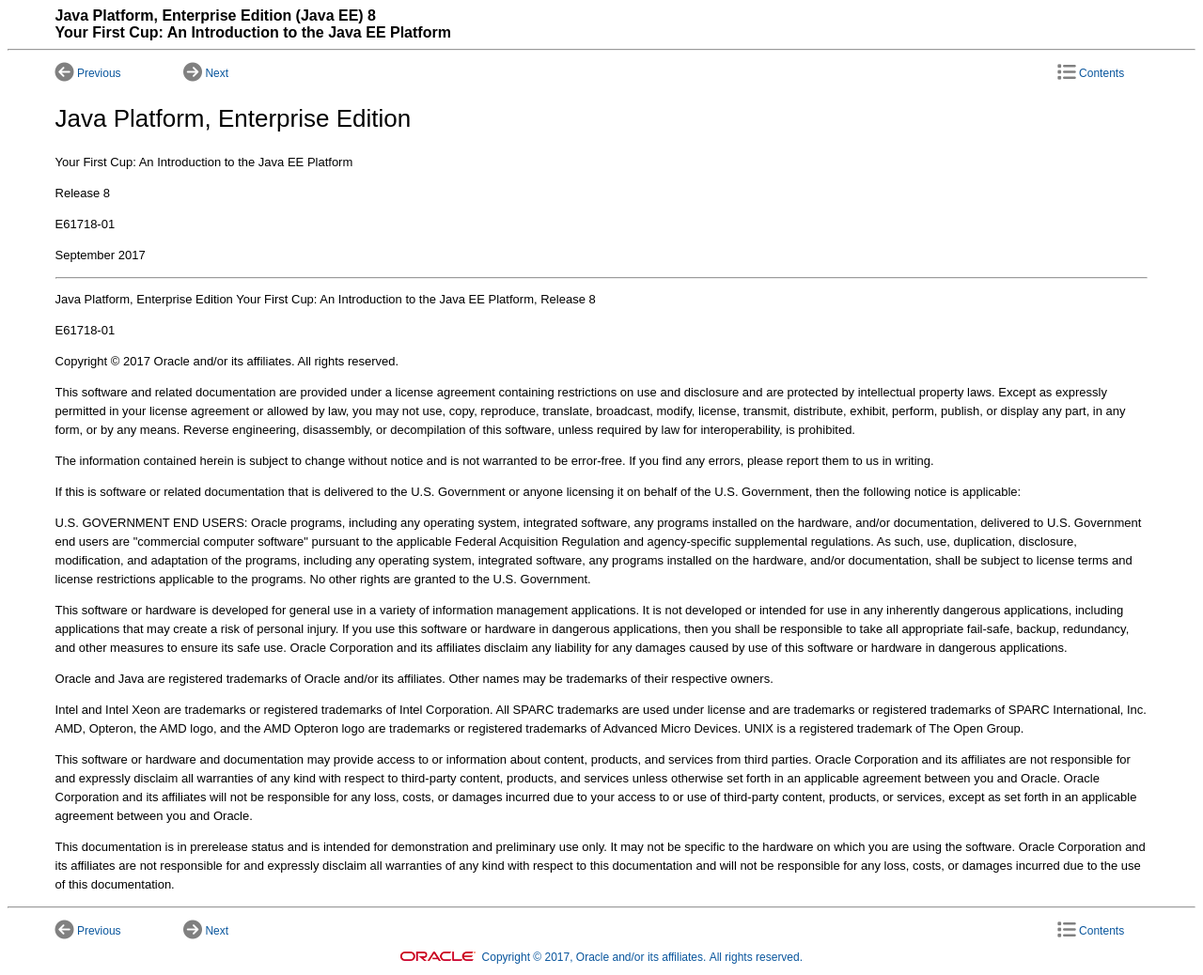
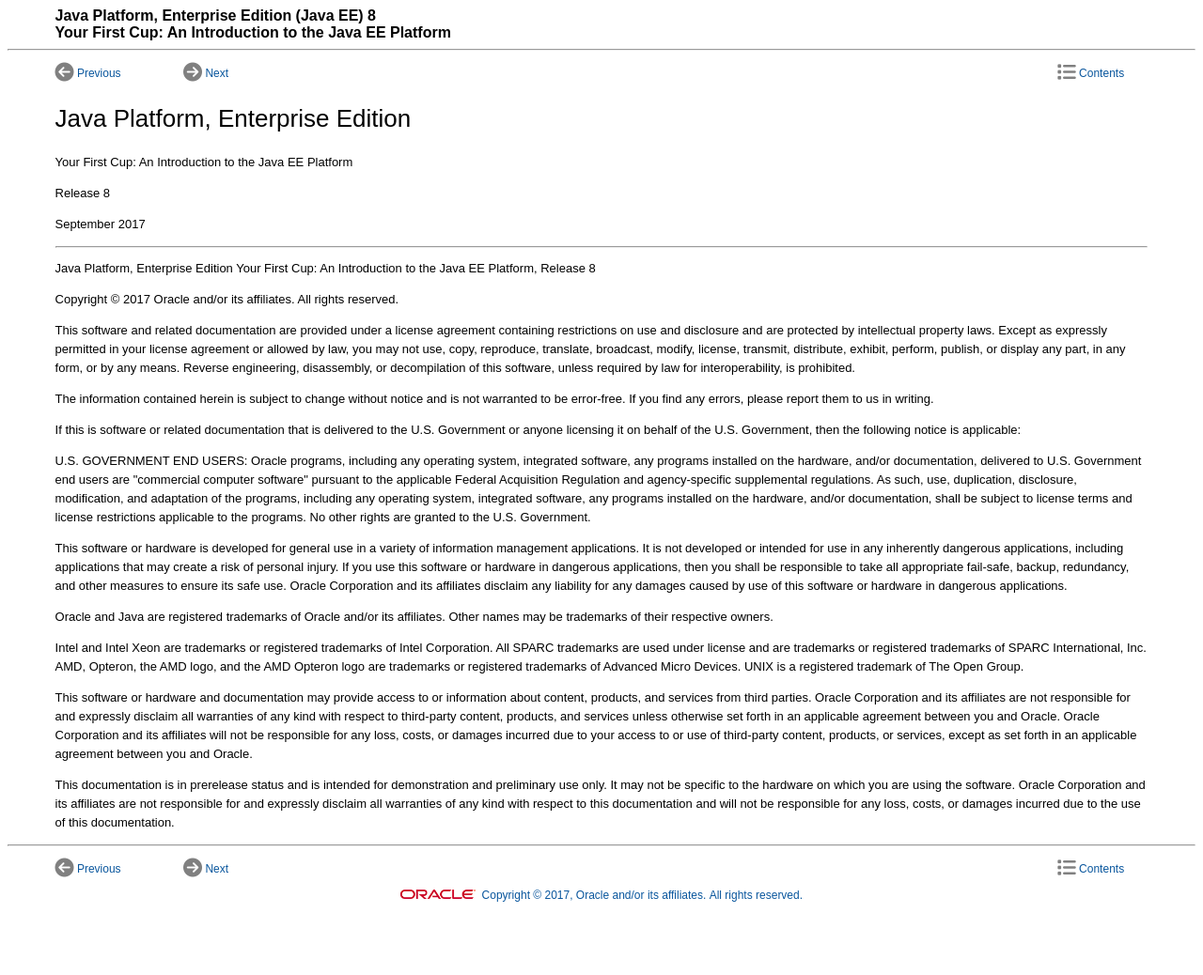
Before and after one commit to javaee/firstcup, a Jekyll site: the page title.html, which Jekyll copies as it is, in a window 1280 px wide. Shown: the whole page at 94% size. Built offline with Jekyll 4.4.1, drawn with Linux system fonts in a browser that asks for light colours; nearby versions of some CDN libraries; after the commit the page ends 972 px from its top, so only the background shows below that.

Commit message:
Update site

```diff
--- a/title.html
+++ b/title.html
@@ -61,18 +61,12 @@
 <p>Release 8</p>
 </div>
 <div class="paragraph">
-<p>E61718-01</p>
-</div>
-<div class="paragraph">
 <p>September 2017</p>
 </div>
 <hr>
 <div class="paragraph">
 <p>Java Platform, Enterprise Edition Your First Cup: An Introduction to the
 Java EE Platform, Release 8</p>
-</div>
-<div class="paragraph">
-<p>E61718-01</p>
 </div>
 <div class="paragraph">
 <p>Copyright © 2017 Oracle and/or its affiliates. All rights reserved.</p>
```
